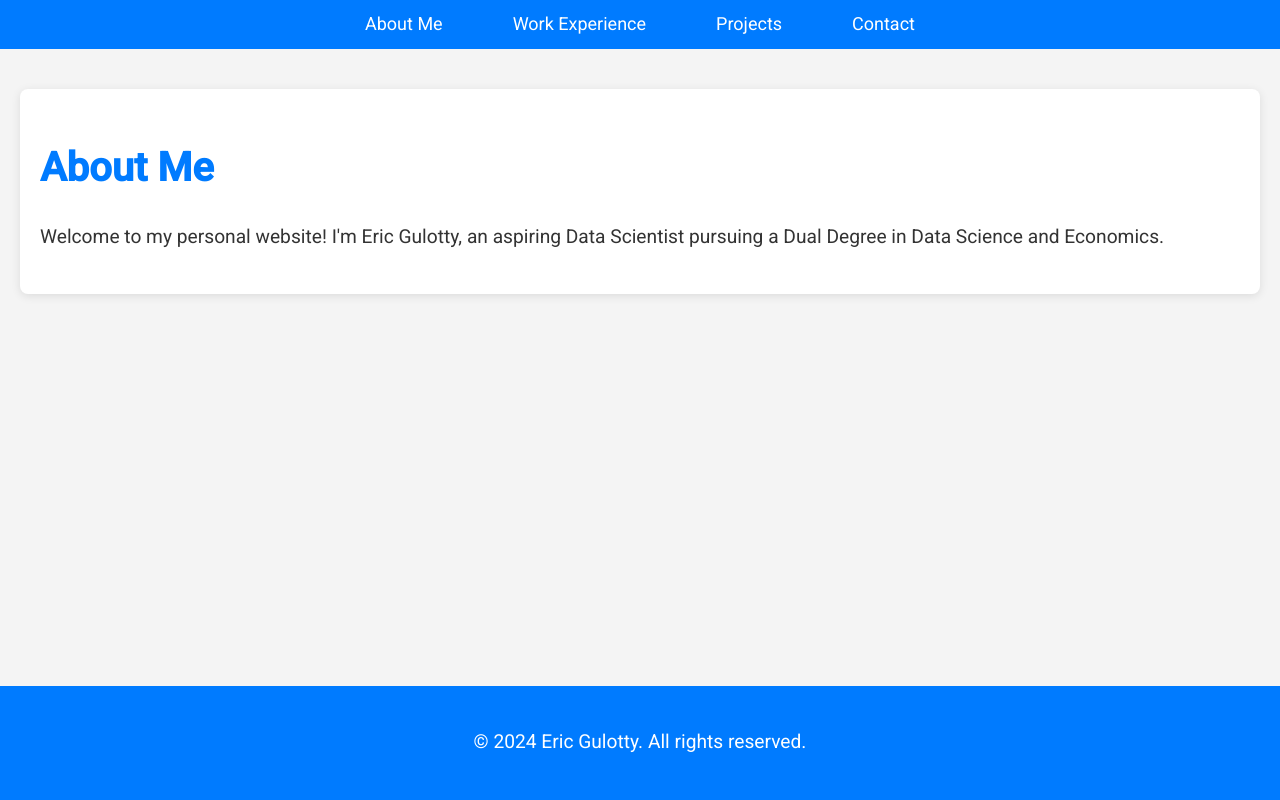
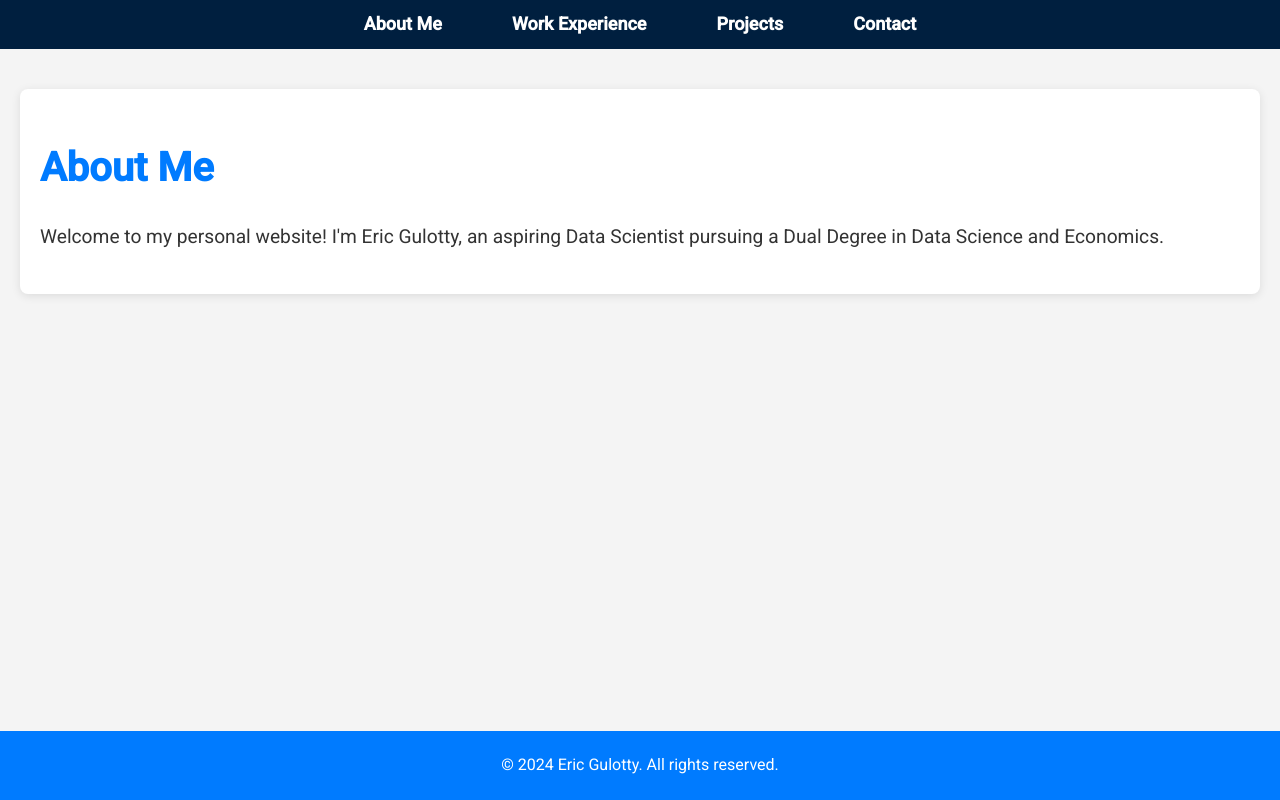
Before and after one commit to ericgulottyjr/ericgulottyjr.github.io, a plain HTML site: page index.html in a window 1280 px wide. Drawn offline with Linux system fonts and the light colour scheme.

Commit message:
Update styling

```diff
--- a/style.css
+++ b/style.css
@@ -10,7 +10,7 @@ body {
 
 /* Header and Navigation */
 header {
-    background-color: #007BFF;
+    background-color: #001f3f; /* Navy Blue */
     padding: 10px 0;
 }
 
@@ -35,13 +35,30 @@ header nav {
     color: #fff;
     text-decoration: none;
     font-size: 18px;
+    font-weight: bold; /* Make text bold */
     padding: 8px 15px;
     transition: background-color 0.3s ease;
     border-radius: 5px;
 }
 
 .nav-links a:hover {
-    background-color: #0056b3;
+    background-color: #0056b3; /* Lighter hover color */
+}
+
+/* Footer Styles */
+footer {
+    background-color: #001f3f; /* Navy Blue */
+    color: #fff;
+    text-align: center;
+    padding: 20px 0;
+    position: relative;
+    width: 100%;
+    bottom: 0;
+}
+
+footer p {
+    margin: 0;
+    font-size: 1em;
 }
 
 /* Main Content Styles */
```
